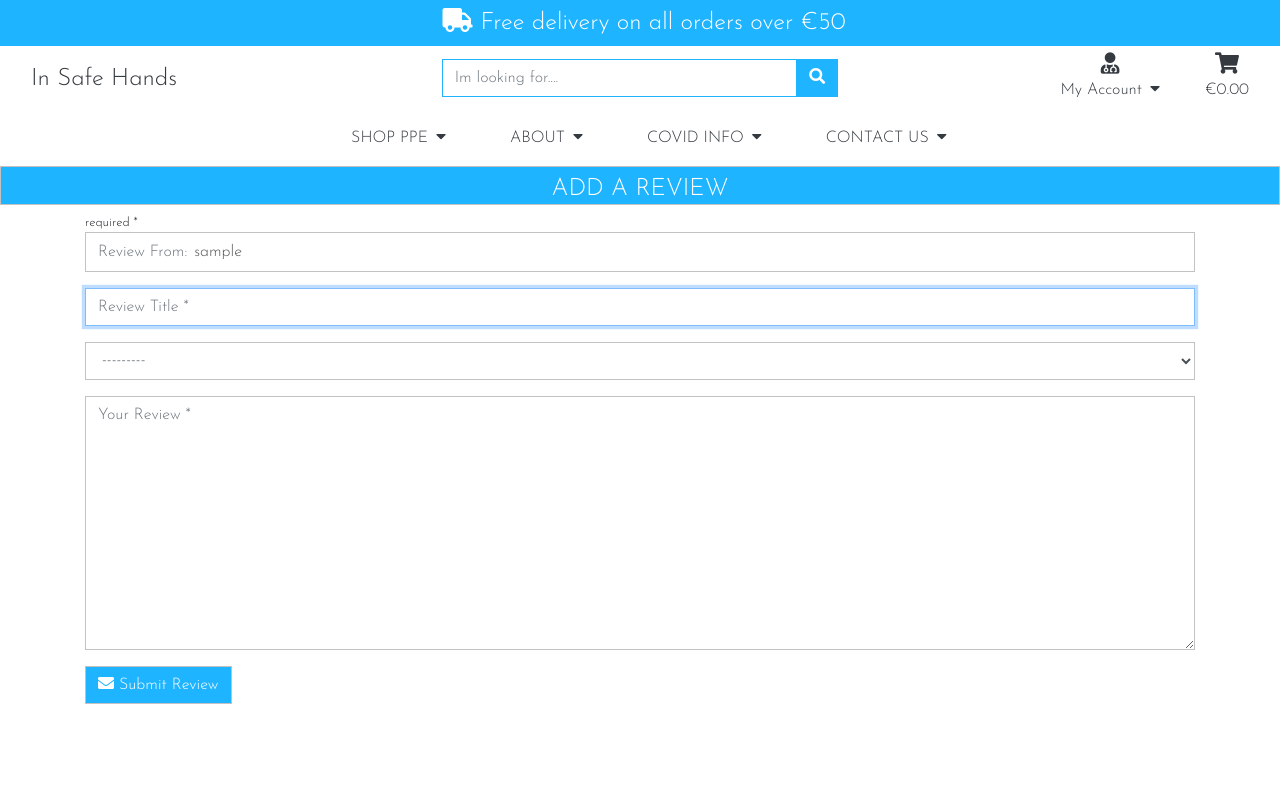
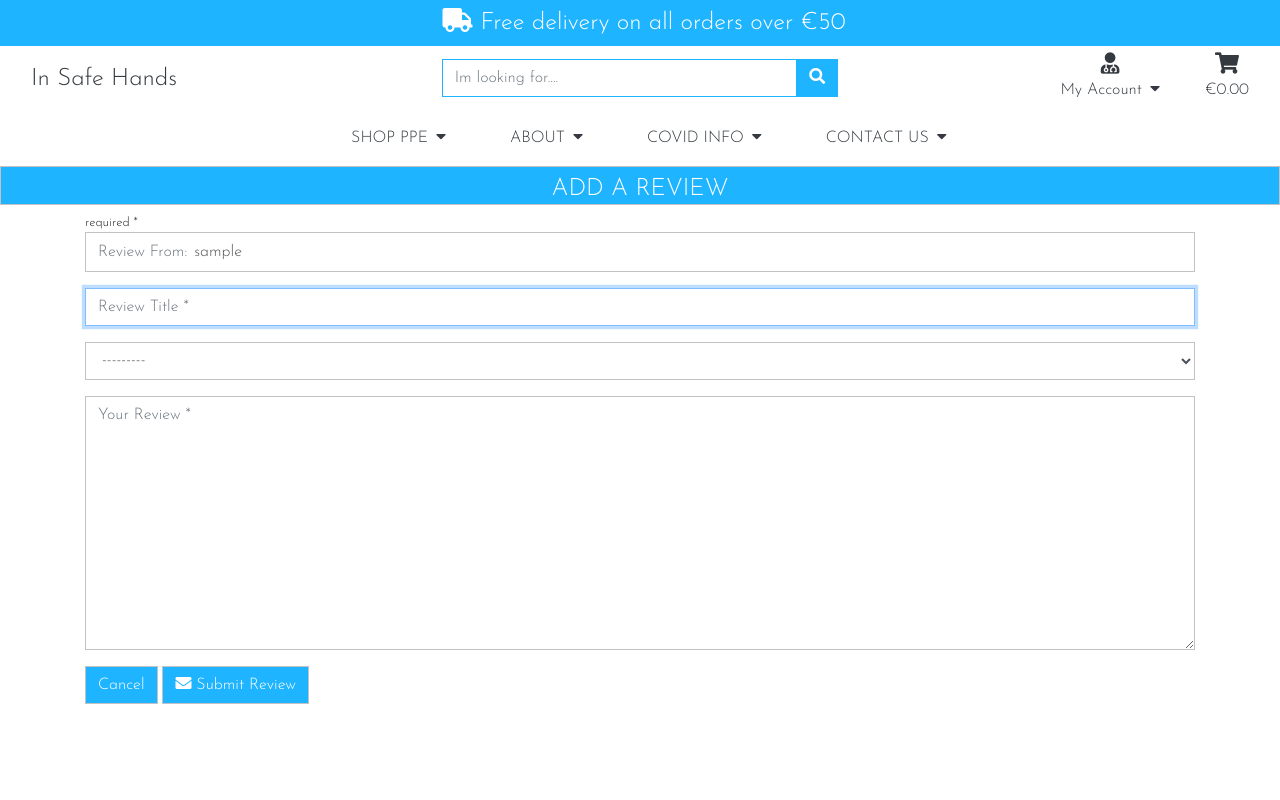
Before and after one commit to smcgdub/MS4_In_Safe_Hands, a Django app: page /reviews/add_review/ in a window 1280 px wide. Run offline with Django 3.2, Linux system fonts and the light colour scheme; the visitor is signed in with stand-in values (Sample User, id 1); data comes from the database, SQL or seed files in the repository; parts of the project's set-up code (start-up, migrations or seed data) failed here and were passed over; some libraries are stand-ins or nearby versions.

Commit message:
Have added a cancel review button to the add review page

```diff
--- a/reviews/templates/reviews/add_review.html
+++ b/reviews/templates/reviews/add_review.html
@@ -32,6 +32,8 @@
           {{ form|crispy }}
           </p>
         </div>
+        <!-- Cancel Adding Product Review Button -->
+        <a class="btn cart-shopping-button rounded-0" href="{% url 'products' %}">Cancel</a>
         <!-- Submit Review button -->
         <button class="btn cart-shopping-button rounded-0" type="submit"><i class="fas fa-envelope"></i> Submit
           Review</button>
--- a/reviews/templates/reviews/edit_review.html
+++ b/reviews/templates/reviews/edit_review.html
@@ -32,7 +32,7 @@
           {{ form|crispy }}
           </p>
         </div>
-        <!-- Cancel Adding Product Button -->
+        <!-- Cancel Adding Product Review Button -->
         <a class="btn cart-shopping-button rounded-0" href="{% url 'products' %}">Cancel</a>
         <!-- Submit Review button -->
         <button class="btn cart-shopping-button rounded-0" type="submit"><i class="fas fa-envelope"></i> Submit
```
